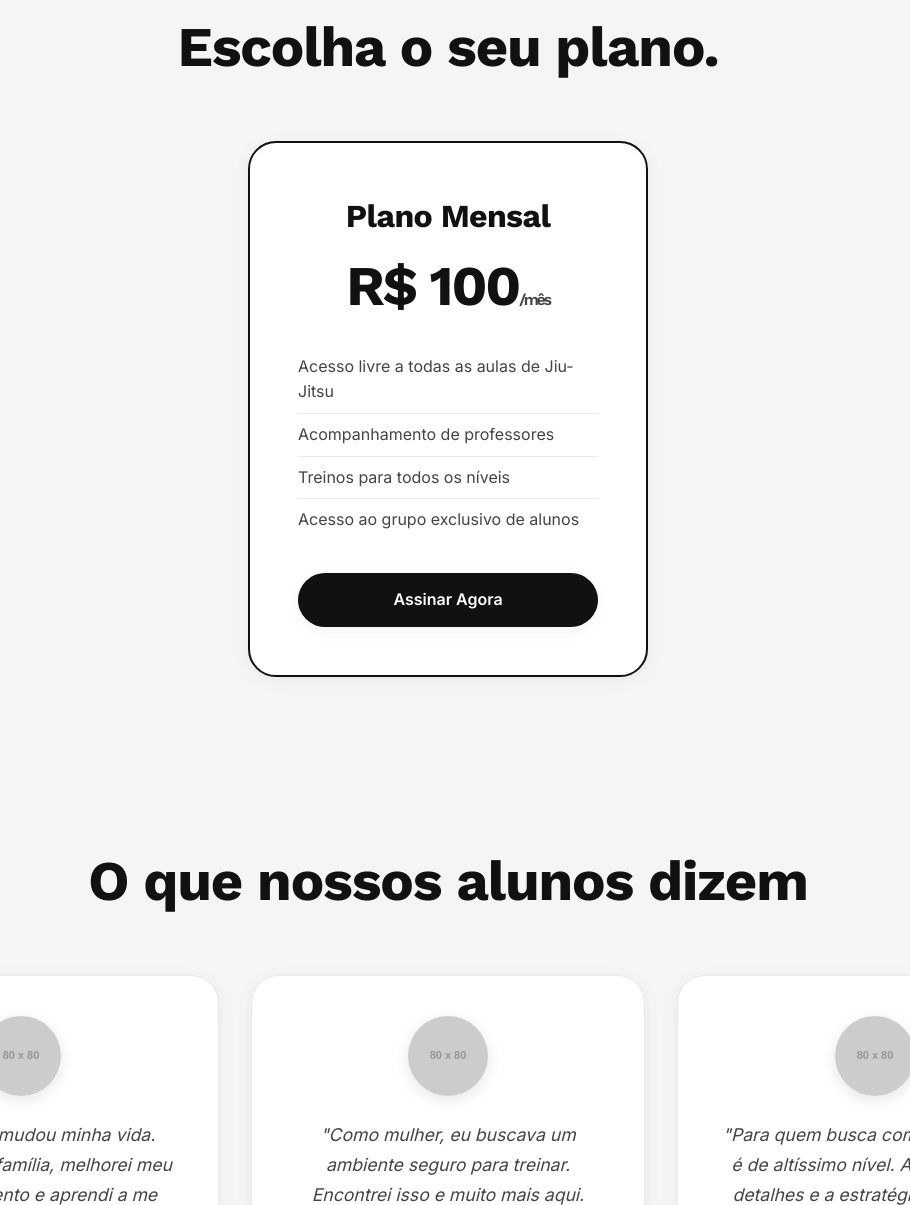
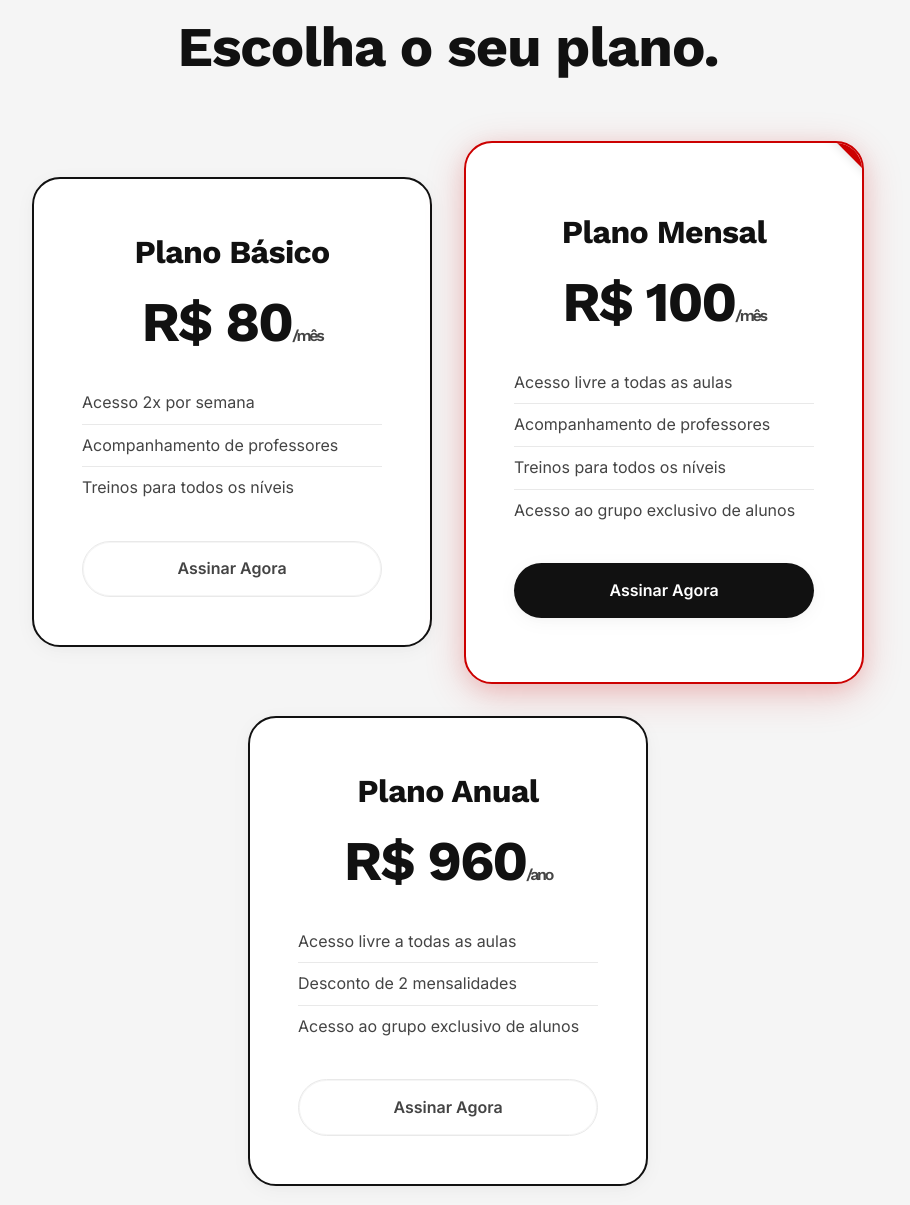
Before and after one commit to sfcygor/academmyyteste, a plain HTML site: page index.html in a window 1280 px wide. Shown: the part 3204-4409 px from the top of the page, without its empty margins (192-1102 px from the left). Drawn offline with nearby package versions, Linux system fonts and the light colour scheme; placeholder pictures from the web are drawn by us.

Commit message:
Add files via upload

```diff
--- a/index.html
+++ b/index.html
@@ -344,11 +344,27 @@
     <div class="container">
         <h2 class="section-title">Escolha o seu plano.</h2>
         <div class="pricing-grid">
+
             <div class="pricing-card js-fade-in">
+                <h3 class="pricing-title">Plano Básico</h3>
+                <p class="pricing-price">R$ 80<span class="pricing-period">/mês</span></p>
+                <ul class="pricing-features" role="list">
+                    <li>Acesso 2x por semana</li>
+                    <li>Acompanhamento de professores</li>
+                    <li>Treinos para todos os níveis</li>
+                </ul>
+                <a href="https://wa.me/[WHATSAPP]" class="button button-secondary pricing-button" target="_blank"
+                    rel="noopener noreferrer">
+                    Assinar Agora
+                </a>
+            </div>
+
+            <div class="pricing-card js-fade-in popular">
+                <div class="pricing-badge">Mais Popular</div>
                 <h3 class="pricing-title">Plano Mensal</h3>
                 <p class="pricing-price">R$ 100<span class="pricing-period">/mês</span></p>
                 <ul class="pricing-features" role="list">
-                            <li>Acesso livre a todas as aulas de Jiu-Jitsu</li>
+                    <li>Acesso livre a todas as aulas</li>
                     <li>Acompanhamento de professores</li>
                     <li>Treinos para todos os níveis</li>
                     <li>Acesso ao grupo exclusivo de alunos</li>
@@ -358,6 +374,21 @@
                     Assinar Agora
                 </a>
             </div>
+
+            <div class="pricing-card js-fade-in">
+                <h3 class="pricing-title">Plano Anual</h3>
+                <p class="pricing-price">R$ 960<span class="pricing-period">/ano</span></p>
+                <ul class="pricing-features" role="list">
+                    <li>Acesso livre a todas as aulas</li>
+                    <li>Desconto de 2 mensalidades</li>
+                    <li>Acesso ao grupo exclusivo de alunos</li>
+                </ul>
+                <a href="https://wa.me/[WHATSAPP]" class="button button-secondary pricing-button" target="_blank"
+                    rel="noopener noreferrer">
+                    Assinar Agora
+                </a>
+            </div>
+
         </div>
     </div>
 </section>
--- a/styles.css
+++ b/styles.css
@@ -524,6 +524,8 @@ body {
   display: flex;
   justify-content: center;
   gap: 2rem;
+  align-items: center; /* Adicione esta linha */
+  flex-wrap: wrap; /* Garante que os cards quebrem a linha em telas pequenas */
 }
 
 .pricing-card {
@@ -863,10 +865,9 @@ body {
   text-decoration: underline;
 }
 
-/* ========== ESTILOS - SEÇÃO HISTÓRIA ========== */
 .history {
   padding: 5rem 0;
-  background-color: var(--color-white); /* Ou var(--color-light) se preferir */
+  background-color: var(--color-white);
 }
 
 .history-content {
@@ -901,7 +902,7 @@ body {
 }
 
 .history-text .section-title {
-  text-align: left; /* Alinha o título da seção à esquerda */
+  text-align: left;
   margin-bottom: 2rem;
 }
 
@@ -920,19 +921,16 @@ body {
   color: var(--color-black);
 }
 
-/* ========== CORREÇÃO DEFINITIVA PARA A LOGO NO HEADER ========== */
 .nav-logo {
   display: flex;
   align-items: center;
 }
 
 .nav-logo img {
-  /* Define a altura máxima da logo. Ajuste o valor como preferir */
   max-height: 65px;
-  width: auto; /* Mantém a proporção da imagem */
+  width: auto;
 }
 
-/* ========== ESTILOS - SEÇÃO DEPOIMENTOS ========== */
 .testimonials {
   padding: 5rem 0;
   background-color: var(--color-light);
@@ -962,7 +960,7 @@ body {
   border-radius: 50%;
   object-fit: cover;
   margin-bottom: 1.5rem;
-    box-shadow: 0 4px 15px rgba(0,0,0,0.1);
+  box-shadow: 0 4px 15px rgba(0, 0, 0, 0.1);
 }
 
 .testimonial-quote {
@@ -971,7 +969,7 @@ body {
   font-style: italic;
   line-height: 1.7;
   margin-bottom: 1.5rem;
-    flex-grow: 1; /* Garante que o texto ocupe o espaço e alinhe o autor */
+  flex-grow: 1;
 }
 
 .testimonial-author {
@@ -980,7 +978,6 @@ body {
   font-style: normal;
 }
 
-/* ========== ESTILOS - SEÇÃO FAQ ========== */
 .faq {
   padding: 5rem 0;
 }
@@ -997,16 +994,16 @@ body {
   font-weight: 600;
   color: var(--color-black);
   cursor: pointer;
-    list-style: none; /* Remove o marcador padrão */
+  list-style: none;
   display: flex;
   justify-content: space-between;
   align-items: center;
 }
 .faq-question::-webkit-details-marker {
-    display: none; /* Remove o marcador no Chrome/Safari */
+  display: none;
 }
 .faq-question::after {
-    content: '+';
+  content: "+";
   font-size: 2rem;
   font-weight: 400;
   color: var(--color-dark);
@@ -1021,3 +1018,36 @@ body {
   line-height: 1.7;
   animation: fadeIn 0.5s ease;
 }
+
+.pricing-card {
+  position: relative;
+  overflow: hidden;
+}
+
+.pricing-badge {
+  position: absolute;
+  top: 15px;
+  right: -30px;
+  background-color: var(--color-red-emphasis);
+  color: var(--color-white);
+  padding: 0.2rem 2.5rem;
+  font-size: 0.85rem;
+  font-weight: 700;
+  text-transform: uppercase;
+  letter-spacing: 0.05em;
+  transform: rotate(45deg);
+  transform-origin: 100% 0%;
+  box-shadow: 0 2px 10px rgba(0, 0, 0, 0.1);
+  z-index: 10;
+}
+
+.pricing-card.popular {
+  border-color: var(--color-red-emphasis);
+  padding: 4rem 3rem;
+  transform: translateY(0);
+  box-shadow: 0 10px 40px rgba(204, 0, 0, 0.2), 0 5px 20px rgba(204, 0, 0, 0.1);
+}
+
+.pricing-card.popular:hover {
+  transform: translateY(-5px);
+}
```
Lines whose indentation alone changed are shown as unchanged.
